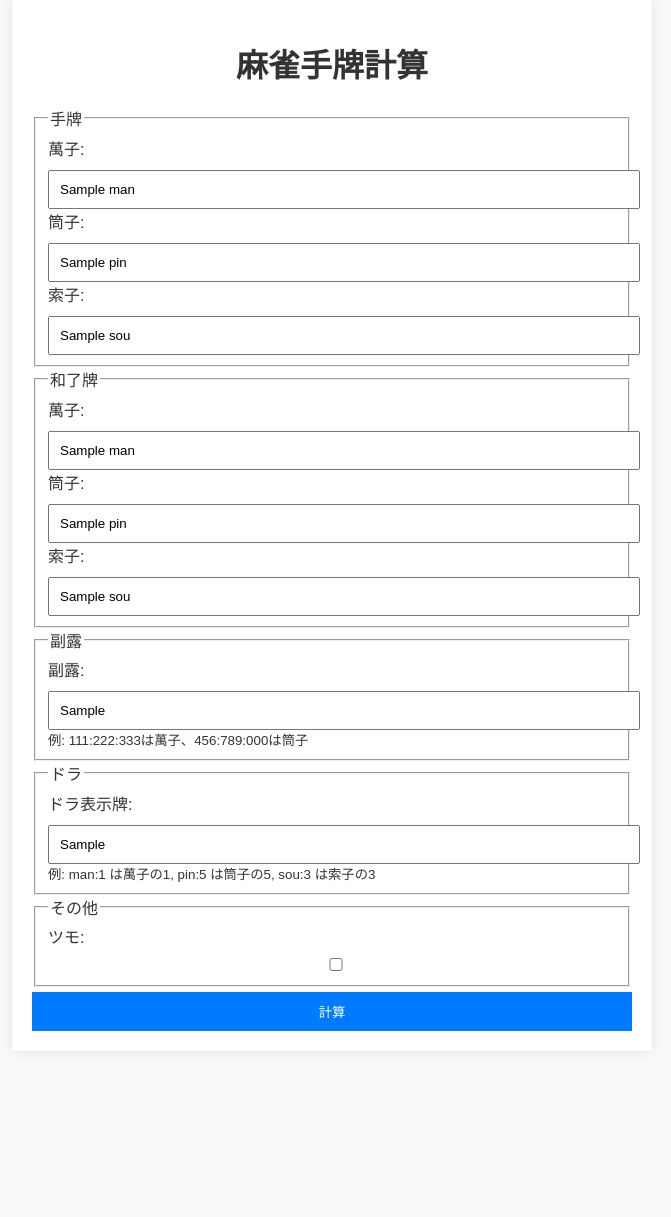
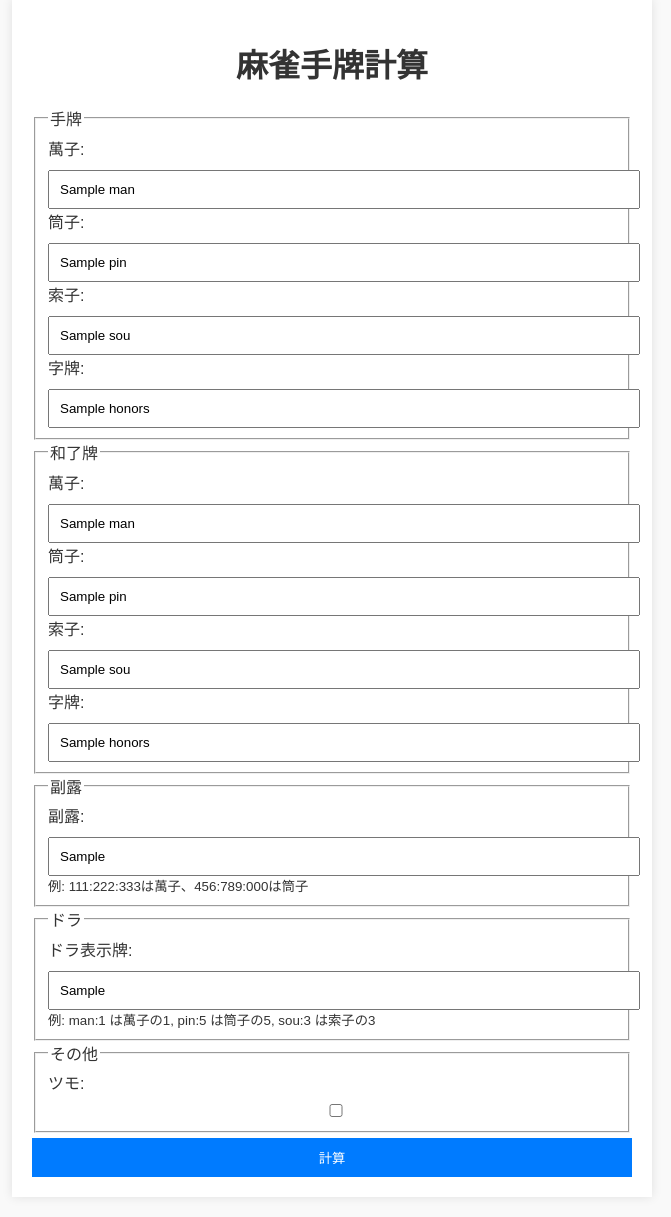
Before and after one commit to toufu-24/mahjong-calc-point, a Flask app: template src/mahjong_calc_point/templates/index.html in a window 1280 px wide. Shown: the part 51-1268 px from the top of the page, without its empty margins (308-979 px from the left). Before the commit the page ends 1082 px from the top, so only its background shows below. Run offline with Flask 3, Linux system fonts and the light colour scheme; the template is opened without the code that fills it: most values are stand-ins (such as "Sample title", 1, 10 or a date in 2020).

Commit message:
字牌追加

```diff
--- a/src/mahjong_calc_point/app.py
+++ b/src/mahjong_calc_point/app.py
@@ -7,27 +7,32 @@ from mahjong.tile import TilesConverter
 app = Flask(__name__)
 calculator = HandCalculator()
 
+
 # useful helper
 def print_hand_result(hand_result):
     print(hand_result.han, hand_result.fu)
-    print(hand_result.cost['main'])
+    print(hand_result.cost["main"])
     print(hand_result.yaku)
     for fu_item in hand_result.fu_details:
         print(fu_item)
-    print('')
+    print("")
 
 
-def calculate_hand(tiles_str, win_tile_str, is_tsumo=False, melds_str=None, dora_indicators_str=None):
+def calculate_hand(
+    tiles_str, win_tile_str, is_tsumo=False, melds_str="", dora_indicators_str="",
+):
     try:
         tiles = TilesConverter.string_to_136_array(
-            man=tiles_str.get('man', ''),
-            pin=tiles_str.get('pin', ''),
-            sou=tiles_str.get('sou', '')
+            man=tiles_str.get("man", ""),
+            pin=tiles_str.get("pin", ""),
+            sou=tiles_str.get("sou", ""),
+            honors=tiles_str.get("honors", ""),
         )
         win_tile = TilesConverter.string_to_136_array(
-            man=win_tile_str.get('man', ''),
-            pin=win_tile_str.get('pin', ''),
-            sou=win_tile_str.get('sou', '')
+            man=win_tile_str.get("man", ""),
+            pin=win_tile_str.get("pin", ""),
+            sou=win_tile_str.get("sou", ""),
+            honors=win_tile_str.get("honors", ""),
         )[0]
     except IndexError:
         return "Invalid input for tiles or win tile"
@@ -35,10 +40,12 @@ def calculate_hand(tiles_str, win_tile_str, is_tsumo=False, melds_str=None, dora
     melds = []
     if melds_str:
         try:
-            for meld_str in melds_str.split(','):
-                parts = meld_str.split(':')
+            for meld_str in melds_str.split(","):
+                parts = meld_str.split(":")
                 if len(parts) == 3:
-                    meld = TilesConverter.string_to_136_array(man=parts[0], pin=parts[1], sou=parts[2])
+                    meld = TilesConverter.string_to_136_array(
+                        man=parts[0], pin=parts[1], sou=parts[2]
+                    )
                     melds.append(Meld(meld_type=Meld.PON, tiles=meld))
                 else:
                     return "Invalid input for melds"
@@ -48,14 +55,16 @@ def calculate_hand(tiles_str, win_tile_str, is_tsumo=False, melds_str=None, dora
     dora_indicators = []
     if dora_indicators_str:
         try:
-            for part in dora_indicators_str.split(','):
-                kind, tile = part.split(':')
-                if kind == 'man':
+            for part in dora_indicators_str.split(","):
+                kind, tile = part.split(":")
+                if kind == "man":
                     dora_tile = TilesConverter.string_to_136_array(man=tile)[0]
-                elif kind == 'pin':
+                elif kind == "pin":
                     dora_tile = TilesConverter.string_to_136_array(pin=tile)[0]
-                elif kind == 'sou':
+                elif kind == "sou":
                     dora_tile = TilesConverter.string_to_136_array(sou=tile)[0]
+                elif kind == "honors":
+                    dora_tile = TilesConverter.string_to_136_array(honors=tile)[0]
                 else:
                     return "Invalid input for dora indicators"
                 dora_indicators.append(dora_tile)
@@ -64,14 +73,17 @@ def calculate_hand(tiles_str, win_tile_str, is_tsumo=False, melds_str=None, dora
 
     config = HandConfig(is_tsumo=is_tsumo)
     try:
-        result = calculator.estimate_hand_value(tiles, win_tile, melds=melds, dora_indicators=dora_indicators, config=config)
+        result = calculator.estimate_hand_value(
+            tiles, win_tile, melds=melds, dora_indicators=dora_indicators, config=config
+        )
     except Exception as e:
         return f"An error occurred: {str(e)}"
 
     print_hand_result(result)
     return result
 
-@app.route('/', methods=['GET', 'POST'])
+
+@app.route("/", methods=["GET", "POST"])
 def index():
     result = None
     yaku = None
@@ -83,34 +95,48 @@ def index():
     melds_str = None
     dora_indicators_str = None
 
-    if request.method == 'POST':
+    if request.method == "POST":
         tiles_str = {
-            'man': request.form.get('man', ''),
-            'pin': request.form.get('pin', ''),
-            'sou': request.form.get('sou', '')
+            "man": request.form.get("man", ""),
+            "pin": request.form.get("pin", ""),
+            "sou": request.form.get("sou", ""),
+            "honors": request.form.get("honors", ""),
         }
         win_tile_str = {
-            'man': request.form.get('win_man', ''),
-            'pin': request.form.get('win_pin', ''),
-            'sou': request.form.get('win_sou', '')
+            "man": request.form.get("win_man", ""),
+            "pin": request.form.get("win_pin", ""),
+            "sou": request.form.get("win_sou", ""),
+            "honors": request.form.get("win_honors", ""),
         }
-        is_tsumo = request.form.get('is_tsumo', 'off') == 'on'
+        is_tsumo = request.form.get("is_tsumo", "off") == "on"
 
-        melds_str = request.form.get('melds', '')
-        dora_indicators_str = request.form.get('dora_indicators', '')
+        melds_str = request.form.get("melds", "")
+        dora_indicators_str = request.form.get("dora_indicators", "")
 
-        result = calculate_hand(tiles_str, win_tile_str, is_tsumo, melds_str, dora_indicators_str)
+        result = calculate_hand(
+            tiles_str, win_tile_str, is_tsumo, melds_str, dora_indicators_str
+        )
 
         if result:
-            print('yaku:', result.yaku)
             yaku = result.yaku
             han = result.han
             fu = result.fu
-            cost = result.cost['main']
-            print(result.cost['main'])
+            cost = result.cost["main"]
+            print(result.cost["main"])
 
-    return render_template('index.html', result=result, tiles_str=tiles_str, win_tile_str=win_tile_str, melds_str=melds_str, dora_indicators_str=dora_indicators_str, yaku=yaku, han=han, fu=fu, cost=cost)
+    return render_template(
+        "index.html",
+        result=result,
+        tiles_str=tiles_str,
+        win_tile_str=win_tile_str,
+        melds_str=melds_str,
+        dora_indicators_str=dora_indicators_str,
+        yaku=yaku,
+        han=han,
+        fu=fu,
+        cost=cost,
+    )
 
 
-if __name__ == '__main__':
+if __name__ == "__main__":
     app.run(debug=True)
--- a/src/mahjong_calc_point/templates/index.html
+++ b/src/mahjong_calc_point/templates/index.html
@@ -20,6 +20,8 @@
                 <input type="text" id="pin" name="pin" placeholder="例: 123456" value="{{ tiles_str.pin }}"><br>
                 <label for="sou">索子:</label>
                 <input type="text" id="sou" name="sou" placeholder="例: 123456" value="{{ tiles_str.sou }}"><br>
+                <label for="honors">字牌:</label>
+                <input type="text" id="honors" name="honors" placeholder="例: 12345678" value="{{ tiles_str.honors }}"><br>
             </fieldset>
 
             <fieldset>
@@ -30,6 +32,8 @@
                 <input type="text" id="win_pin" name="win_pin" placeholder="例: 2" value="{{ win_tile_str.pin }}"><br>
                 <label for="win_sou">索子:</label>
                 <input type="text" id="win_sou" name="win_sou" placeholder="例: 3" value="{{ win_tile_str.sou }}"><br>
+                <label for="win_honors">字牌:</label>
+                <input type="text" id="win_honors" name="win_honors" placeholder="例: 1" value="{{ win_tile_str.honors }}"><br>
             </fieldset>
 
             <fieldset>
```
